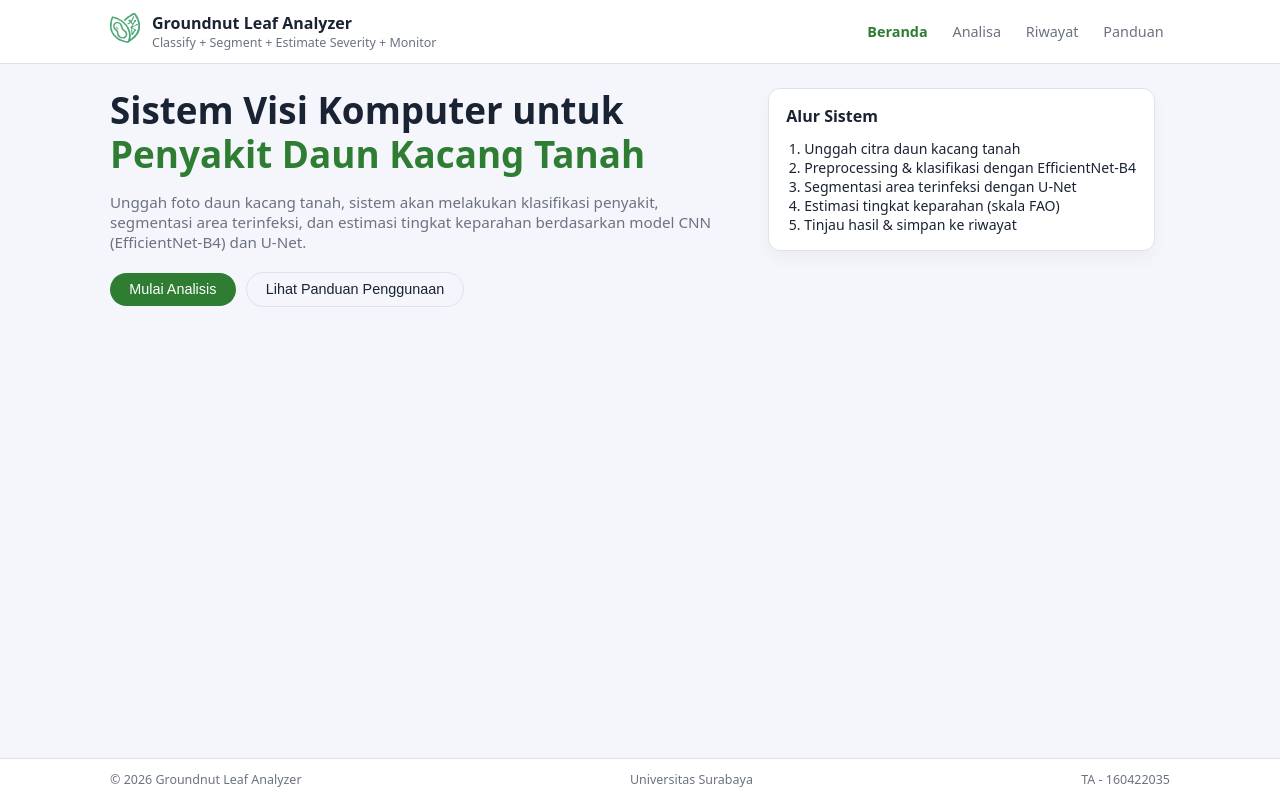
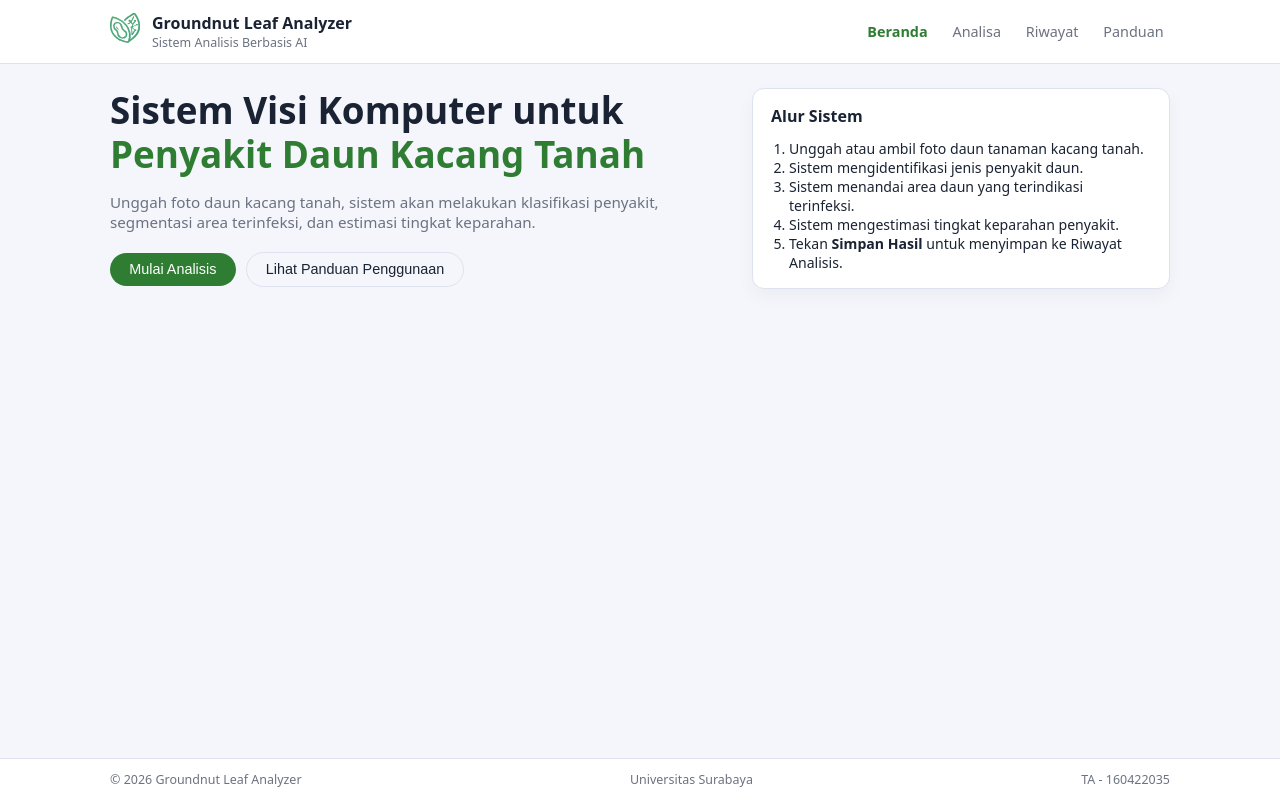
Before and after one commit to Duarss/groundnut-leaf-analysis-app, a React (Vite) app in the folder groundnut-frontend/: page / in a window 1280 px wide. Built offline with nearby package versions, Linux system fonts and the light colour scheme.

Commit message:
feat: update GuidePage and HomePage content for clarity and accuracy; modify Navbar subtitle for localization

```diff
--- a/groundnut-frontend/src/components/layouts/Navbar.jsx
+++ b/groundnut-frontend/src/components/layouts/Navbar.jsx
@@ -22,7 +22,7 @@ const Navbar = () => {
           </span>
           <div className="brand-text">
             <div className="brand-title">Groundnut Leaf Analyzer</div>
-            <div className="brand-subtitle">Classify + Segment + Estimate Severity + Monitor</div>
+            <div className="brand-subtitle">Sistem Analisis Berbasis AI</div>
           </div>
         </div>
 
--- a/groundnut-frontend/src/pages/GuidePage.jsx
+++ b/groundnut-frontend/src/pages/GuidePage.jsx
@@ -21,8 +21,7 @@ const GuidePage = () => {
           mulai dari pengambilan foto hingga memahami hasil analisis yang ditampilkan.
         </p>
         <p style={{ lineHeight }}>
-          Panduan ini ditujukan untuk semua pengguna, termasuk yang tidak memiliki
-          latar belakang teknis.
+          Panduan ini ditujukan untuk semua pengguna, demi pengalaman terbaik dan hasil analisis optimal dalam penggunaan sistem.
         </p>
       </Card>
 
@@ -31,11 +30,12 @@ const GuidePage = () => {
       {/* Checklist Cepat */}
       <Card title="Checklist Cepat Sebelum Mengambil Foto">
         <ul style={{ lineHeight: 1.8, paddingLeft: 18, marginTop: 0 }}>
+          <li>✅ Objek adalah foto daun kacang tanah</li>
           <li>✅ Foto cukup terang (tidak gelap)</li>
           <li>✅ Daun terlihat jelas dan tidak buram</li>
           <li>✅ Daun mengisi sebagian besar area foto</li>
           <li>✅ Latar belakang polos dan kontras</li>
-          <li>✅ Tidak ada daun lain yang menutupi daun utama</li>
+          <li>✅ Hindari ada daun lain yang menutupi daun utama</li>
         </ul>
         <p style={{ color: "#6b7280", marginTop: 10 }}>
           Checklist ini sangat berpengaruh terhadap akurasi hasil analisis.
@@ -47,10 +47,10 @@ const GuidePage = () => {
       {/* Alur Singkat */}
       <Card title="Alur Singkat Penggunaan">
         <ol style={{ lineHeight: 1.8, paddingLeft: 18, marginTop: 0 }}>
-          <li>Unggah atau ambil foto daun tanaman.</li>
+          <li>Unggah atau ambil foto daun tanaman kacang tanah.</li>
           <li>Sistem mengidentifikasi jenis penyakit daun.</li>
           <li>Sistem menandai area daun yang terindikasi terinfeksi.</li>
-          <li>Sistem menampilkan tingkat keparahan kerusakan.</li>
+          <li>Sistem mengestimasi tingkat keparahan penyakit.</li>
           <li>
             Tekan <b>Simpan Hasil</b> untuk menyimpan ke Riwayat Analisis.
           </li>
@@ -78,7 +78,7 @@ const GuidePage = () => {
           <li>
             <b>Label Penyakit</b>
             <br />
-            Jenis penyakit daun yang diprediksi oleh sistem dengan citra yang diunggah.
+            Jenis penyakit daun yang diprediksi oleh sistem dari gambar yang diunggah.
           </li>
           <li>
             <b>Keyakinan (Confidence)</b>
@@ -86,12 +86,12 @@ const GuidePage = () => {
             Menunjukkan seberapa yakin sistem terhadap hasil klasifikasi.
           </li>
           <li>
-            <b>Area Terinfeksi</b>
+            <b>Segmentasi Area Daun Terinfeksi</b>
             <br />
             Bagian daun yang ditandai sebagai area yang berpotensi terinfeksi.
           </li>
           <li>
-            <b>Estimasi Keparahan</b>
+            <b>Estimasi Tingkat Keparahan</b>
             <br />
             Perkiraan tingkat kerusakan daun dari sangat ringan hingga sangat berat.
           </li>
--- a/groundnut-frontend/src/pages/HomePage.jsx
+++ b/groundnut-frontend/src/pages/HomePage.jsx
@@ -28,7 +28,7 @@ const HomePage = () => {
           <p>
             Unggah foto daun kacang tanah, sistem akan melakukan klasifikasi
             penyakit, segmentasi area terinfeksi, dan estimasi tingkat
-            keparahan berdasarkan model CNN (EfficientNet-B4) dan U-Net.
+            keparahan.
           </p>
 
           <div
@@ -60,11 +60,11 @@ const HomePage = () => {
         <div className="hero-visual">
           <Card title="Alur Sistem">
             <ol className="hero-flow" style={{ paddingLeft: 18, margin: 0 }}>
-              <li>Unggah citra daun kacang tanah</li>
-              <li>Preprocessing & klasifikasi dengan EfficientNet-B4</li>
-              <li>Segmentasi area terinfeksi dengan U-Net</li>
-              <li>Estimasi tingkat keparahan (skala FAO)</li>
-              <li>Tinjau hasil & simpan ke riwayat</li>
+              <li>Unggah atau ambil foto daun tanaman kacang tanah.</li>
+              <li>Sistem mengidentifikasi jenis penyakit daun.</li>
+              <li>Sistem menandai area daun yang terindikasi terinfeksi.</li>
+              <li>Sistem mengestimasi tingkat keparahan penyakit.</li>
+              <li>Tekan <b>Simpan Hasil</b> untuk menyimpan ke Riwayat Analisis.</li>
             </ol>
           </Card>
         </div>
```
Also changed, not shown: 1 other file (tests, documents, lock files or other folders).
